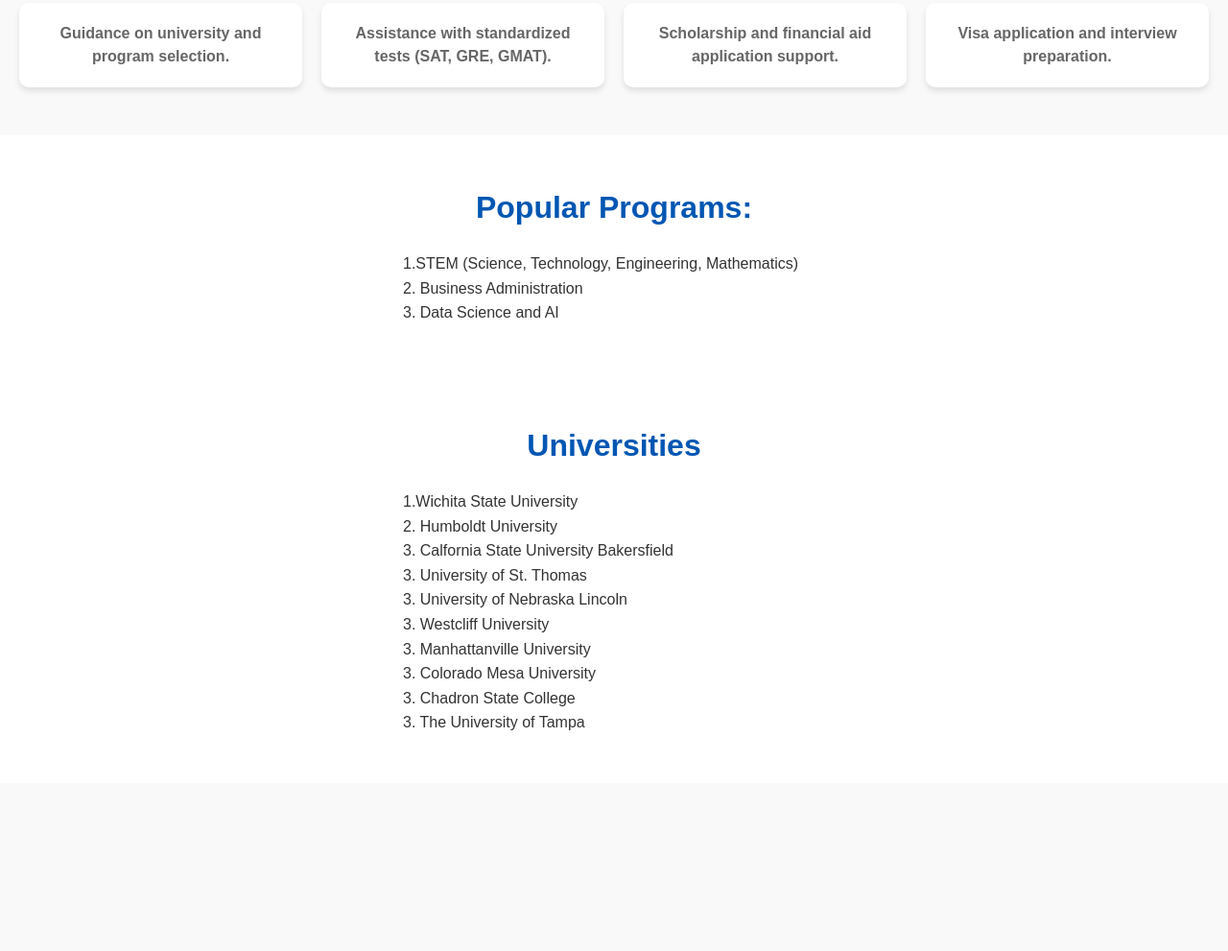
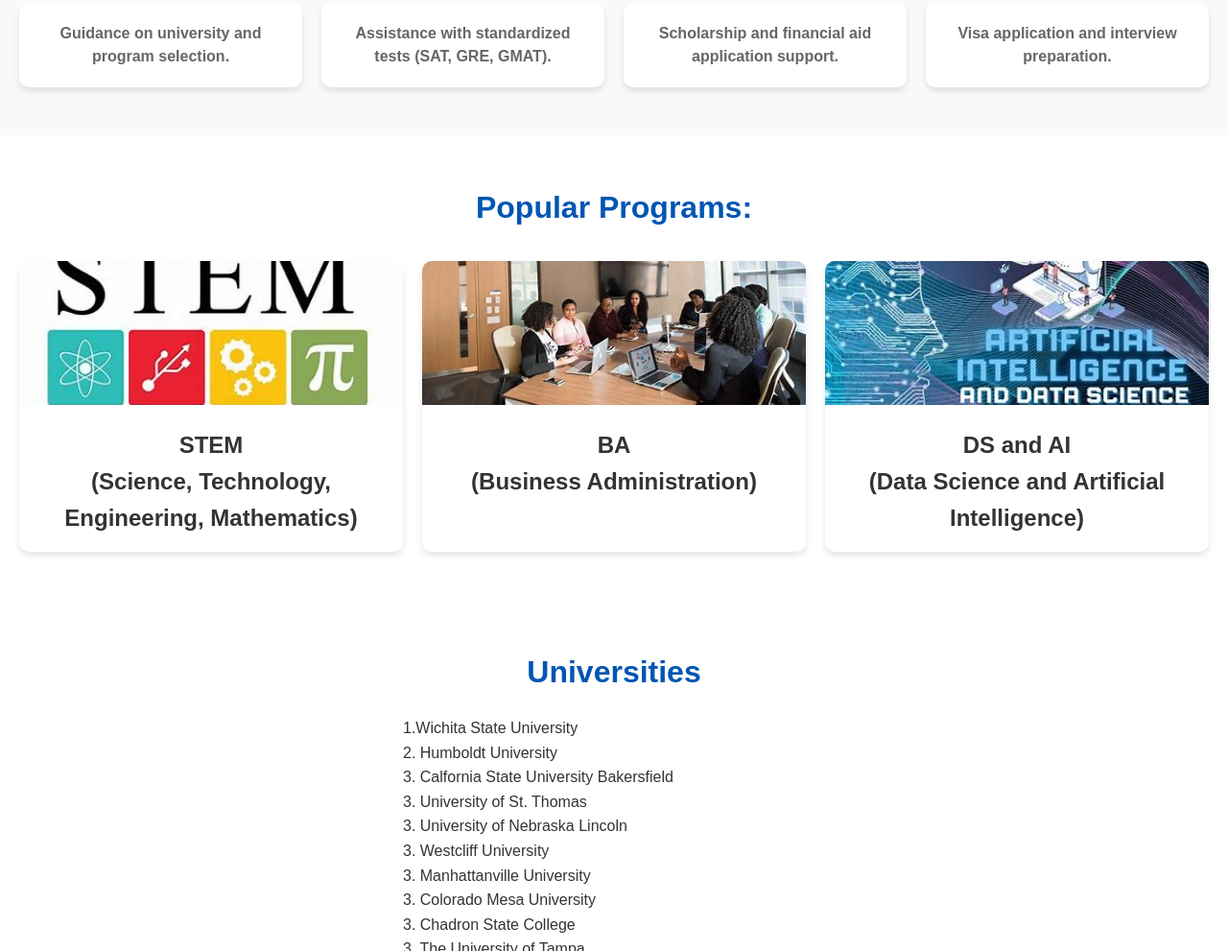
Before and after one commit to surajguvaju079/WhiteSquareConsultancy, a plain HTML site: page src/pages/usa.html in a window 1280 px wide. Shown: the part 1161-2152 px from the top of the page at 96% size. Before the commit the page ends 1977 px from the top, so only its background shows below. Drawn offline with Linux system fonts and the light colour scheme.

Commit message:
usa.html changed

```diff
--- a/src/pages/usa.html
+++ b/src/pages/usa.html
@@ -55,12 +55,25 @@
         </div>
       </div>
     </section>
-    <section id="about" class="introduction">
+    <section id="destinations" class="destinations">
       <h2>Popular Programs:</h2>
-      <div class="list" style="text-align: left; padding-left: 400px">
-        <div>1.STEM (Science, Technology, Engineering, Mathematics)</div>
-        <div>2. Business Administration</div>
-        <div>3. Data Science and AI</div>
+      <div class="destination-cards">
+        <div class="card">
+          <img src="../../images/stem.jpg" alt="USA" />
+          <h3>STEM<br />(Science, Technology, Engineering, Mathematics)</h3>
+          <!-- <p></p> -->
+        </div>
+
+        <div class="card">
+          <img src="../../images/business.jpg" alt="USA" />
+          <h3>BA<br />(Business Administration)</h3>
+          <!-- <p></p> -->
+        </div>
+        <div class="card">
+          <img src="../../images/datascience.jpg" alt="USA" />
+          <h3>DS and AI<br />(Data Science and Artificial Intelligence)</h3>
+          <!--  <p></p> -->
+        </div>
       </div>
     </section>
     <section id="about" class="introduction">
```
Also changed, not shown: images/business.jpg (added), images/datascience.jpg (added), images/stem.jpg (added).
